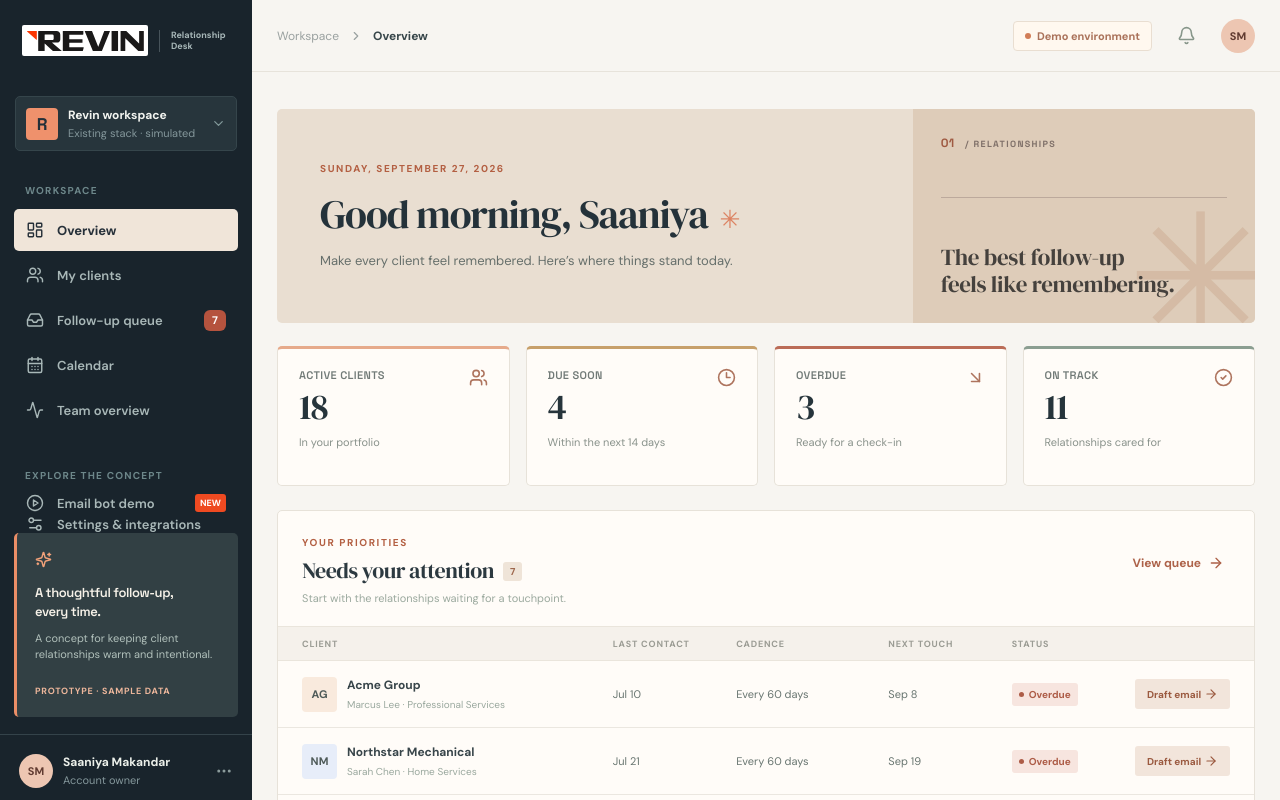
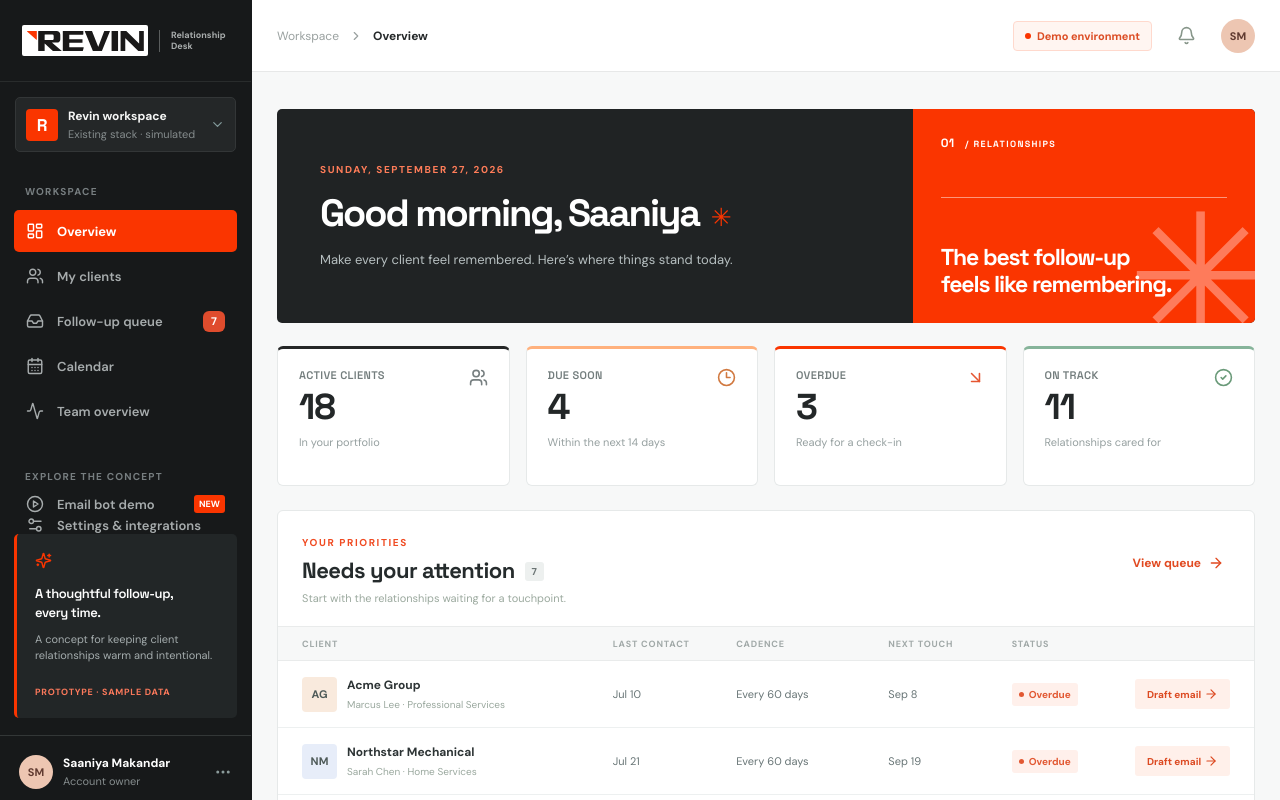
Before and after one commit to garv-Singh-3/Revin-Demo, a React (Vite) app: page / in a window 1280 px wide. Shown: the top 800 px of the page. Built offline with nearby package versions, Linux system fonts and the light colour scheme.

Commit message:
Apply Revin monochrome and orange theme to src/style.css

```diff
--- a/src/style.css
+++ b/src/style.css
@@ -137,3 +137,147 @@ h1,h2,h3{font-family:'DM Serif Display',Georgia,serif;font-weight:400;letter-spa
 .revin-logo-badge{background:#fff;width:126px;height:31px;border-radius:2px;display:grid;place-items:center;padding:5px;flex-shrink:0}.revin-logo-badge img{display:block;width:117px;height:20px;object-fit:contain}
 .detail-actions .detail-mail-link{display:inline-flex;align-items:center;gap:6px;color:#538466;background:#e7f1e9;border:1px solid #d8e9dc;padding:8px 10px;border-radius:3px;font-size:10px;font-weight:800;margin-right:4px;margin-left:0;white-space:nowrap}
 @media(max-width:650px){.detail-actions .detail-mail-link{width:auto;margin:0}}
+
+/* Revin monochrome + signal orange theme */
+:root{font-family:'DM Sans',sans-serif;color:#252626;background:#f7f8f8}
+body,.app{background:#f7f8f8}
+h1,h2,h3{font-family:'Space Grotesk',sans-serif;font-weight:700;letter-spacing:-.045em}
+.sidebar{background:#17191a;color:#fff;border-right:1px solid #17191a}
+.sidebar-top{border-bottom:1px solid #292c2c}
+.revin-logo-badge{background:#fff;border-radius:2px}
+.revin-brand .brand-divider{background:#5a5d5d}
+.revin-brand .brand-sub{color:#a9adad}
+.workspace-picker{background:#242728;border-color:#333637;color:#f5f6f5}
+.workspace-icon{background:#fa3500;color:#fff}
+.workspace-picker small,.profile small{color:#858c8d}
+.sidebar-section-label{color:#777e80}
+.nav-item{color:#a7acad}
+.nav-item:hover{background:#292d2e;color:#fff}
+.nav-item.active{background:#fa3500;color:#fff}
+.nav-item b{background:#df4c2d;color:#fff}
+.nav-item.active b{background:#fff;color:#de3c17}
+.demo-nav b,.demo-nav.active b{background:#fa3500;color:#fff}
+.demo-nav.active b{background:#fff;color:#fa3500}
+.demo-callout{background:#222627;border-left-color:#fa3500;color:#fff}
+.demo-callout>svg{color:#fa3500}
+.demo-callout p{color:#a4acad}
+.demo-callout span{color:#fb795b}
+.profile{border-color:#333737}.profile strong{color:#fff}
+.topbar{background:#fff;border-bottom:1px solid #e7e8e8}
+.breadcrumbs strong{color:#25292a}
+.environment-chip{background:#fff5f1;border-color:#ffd9cd;color:#dc4d25}
+.environment-chip span{background:#fa3500}
+.eyebrow,.section-overline{color:#f04a21}
+.welcome-band{background:#202324;border-color:#202324;color:#fff}
+.welcome-band .eyebrow{color:#ff7d59}
+.welcome-band h1{font-family:'Space Grotesk',sans-serif;font-size:38px;font-weight:700;letter-spacing:-.055em;color:#fff}
+.welcome-band p{color:#b6bfc0}
+.welcome-art{background:#fa3500;color:#fff}
+.welcome-number,.welcome-number span{color:#fff}
+.welcome-line{background:#ffffff7a}
+.welcome-art-copy{font-family:'Space Grotesk',sans-serif;font-weight:700;letter-spacing:-.05em;color:#fff}
+.welcome-asterisk{color:#ff8e72}
+.wave{color:#fa3500}
+.metric,.panel,.insight-strip,.queue-card,.client-hero{background:#fff;border-color:#e6e9e9;border-radius:6px}
+.metric{border-top:3px solid #252727}
+.metric:nth-child(2){border-top-color:#ffb17d}
+.metric:nth-child(3){border-top-color:#fa3500}
+.metric:nth-child(4){border-top-color:#86b49a}
+.metric-top>span:first-child{color:#737d7d}
+.metric-icon{color:#777f80!important}
+.metric:nth-child(2) .metric-icon{color:#d17940!important}
+.metric:nth-child(3) .metric-icon{color:#e55631!important}
+.metric:nth-child(4) .metric-icon{color:#6a9a79!important}
+.metric>strong{font-family:'Space Grotesk',sans-serif;font-weight:700;color:#232728}
+.metric>small{color:#96a0a0}
+.panel-heading h2,.queue-section h2,.detail-side h2,.team-priority h2,.calendar-nav h2{font-family:'Space Grotesk',sans-serif;font-weight:700;color:#252b2c}
+.count-badge{background:#edf0ef;color:#6b7474}
+.text-link,.panel-bottom-link,.insight-strip button{color:#e14a21}
+.text-link:hover,.panel-bottom-link:hover,.insight-strip button:hover{color:#ab2d0d}
+.row-head,.team-head,.weekday{background:#f7f8f8;border-color:#e9ebeb;color:#a1a9a8}
+.client-row,.team-row{border-color:#edf0f0}
+.client-cell strong,.team-person strong{color:#2d3435}
+.row-date{color:#687576}
+.pill{background:#eaf5ed;color:#558567}
+.pill.overdue{background:#fff0eb;color:#e25832}
+.pill.due-soon{background:#fff5e6;color:#ae823e}
+.mini-action{background:#fff0ea;color:#dc4a22}
+.mini-action:hover{background:#ffe2d6}
+.focus-card{background:#242829}
+.focus-icon{background:#fa3500;color:#fff}
+.focus-card .section-overline{color:#fd9278}
+.focus-card h3{font-family:'Space Grotesk',sans-serif;font-weight:700}
+.focus-card p{color:#bcc6c4}
+.focus-rings{border-color:#fa350066;box-shadow:0 0 0 27px #fa350012,0 0 0 55px #fa35000d}
+.date-tile{background:#fff0ea;color:#e2512a}
+.insight-symbol{background:#fff0ea;color:#ef572e}
+.insight-strip strong{color:#303a3b}
+.page-heading h1{color:#252b2c}
+.page-heading p{color:#818b8b}
+.button.primary{background:#fa3500;color:#fff}
+.button.primary:hover{background:#d82900}
+.button.secondary{background:#fff;border-color:#dce1e1;color:#354044}
+.button.secondary:hover{background:#f7f9f9}
+.button.subtle{color:#697576}.button.subtle:hover{background:#f4f6f6}
+.search-box,.input,.draft-editor,.notes-card textarea{background:#fff;border-color:#dfe4e4}
+.search-box:focus-within,.input:focus,.draft-editor:focus,.notes-card textarea:focus{border-color:#fa7755;box-shadow:0 0 0 3px #fa35001a}
+.tabs button.selected{border-color:#fa3500;color:#e34821}
+.tabs button.selected span{background:#fff0ea;color:#e34821}
+.queue-intro,.team-banner{background:#fff4ef;border-color:#ffe1d5}
+.queue-intro-icon,.team-banner-icon{background:#ffe2d6;color:#e34b23}
+.queue-intro strong,.team-banner strong{color:#3c3836}
+.queue-intro p,.team-banner p{color:#857f7c}
+.queue-card-bottom{background:#fafbfb;border-color:#e8ebeb}
+.client-name-button{color:#2c383a}.client-name-button:hover{color:#f04b21}
+.back-link{color:#e84b21}.back-link:hover{color:#b53112}
+.client-hero-bottom,.client-hero-bottom>div{border-color:#eaeeee}
+.health-value{color:#5a9870}
+.timeline-icon{background:#fff0ea;color:#e4532c}
+.timeline-icon.meeting{background:#eaf1f6;color:#6488a2}
+.timeline-icon.note{background:#fff5e5;color:#b68a4a}
+.latest-tag{color:#ef542d}
+.setting-next{background:#fff3ed;color:#e65a31}.setting-next strong{color:#dc4a20}
+.notes-card .note-content{background:#f8fafa}
+.calendar-event{background:#fff0e9;color:#d9522c}
+.is-today .day-number{background:#fa3500}
+.today-btn{border-color:#dce1e1;color:#526365}
+.agenda-date{background:#fff0e9;color:#e6542a}
+.coverage>div span{background:#fa3500}
+.integration-icon,.settings-section .integration-icon{background:#fff0e9;color:#e8512b}
+.privacy-note{background:#f6f8f8;color:#737f7e}
+.modal{background:#fff;border-radius:8px}
+.modal-icon{background:#fff0e9;color:#e9512a}
+.composer-meta{background:#f8fafa;border-color:#e8eded}
+.toast{background:#252b2c}
+.integration-banner{background:#fff3ee;border-color:#ffd9c9;border-left-color:#fa3500;color:#f15229}
+.integration-banner strong{color:#323434}.integration-banner span{color:#8b8683}.integration-banner>span{color:#e35229}
+.provider-choice{background:#f7f9f9}.provider-choice label{color:#667171}
+.setting-toggle{border-color:#e9eded}.setting-toggle strong{color:#343d3e}.setting-toggle i{background:#c7cccc}.setting-toggle input:checked+i{background:#fa3500}.setting-toggle input:focus-visible+i{outline-color:#faac93}.settings-divider{background:#e9eded}
+.detail-actions .detail-mail-link{background:#eaf5ed;border-color:#d6e9da;color:#5c8a69}
+.demo-stamp{background:#fff0e9;border-color:#ffd9c9;color:#d94c23}
+.demo-flowline{background:#242829;color:#d7dddd}
+.demo-flowline svg{color:#fa5a31}.demo-flowline>svg{color:#858f8f}
+.demo-settings-note{background:#fff4ee;border-color:#ffdbc9;color:#8a6c60}.demo-settings-note button{color:#e54b21}
+.demo-stage{background:#fff;border-color:#e4e9e9}
+.demo-stage-head{border-color:#e8eded}.demo-kicker{color:#f04d22}.demo-stage-head h2{color:#232a2c}.demo-stage-head p{color:#879394}
+.demo-play{background:#fa3500}.demo-play:hover{background:#d92f06}
+.demo-canvas{background:radial-gradient(circle at 15% 0%,#ffe4da 0%,transparent 35%),linear-gradient(145deg,#f8faf9,#eef1f0)}
+.scene-overline{color:#e6522b}
+.mock-crm,.mail-window{border-color:#dde5e5}
+.mock-top{background:#252b2c}.mock-logo{background:#fa3500}
+.mock-avatar{background:#eff2f2;color:#657779}
+.mock-body small,.mock-details small{color:#99a5a6}
+.mock-body h3{color:#252d2e}.mock-details{border-color:#e9eeee}.mock-details>div{border-color:#e9eeee}.mock-details strong{color:#344042}.mock-details .alert{color:#eb4f29}
+.floating-detection,.floating-mail{background:#fa3500;box-shadow:0 10px 24px #fa350044}
+.mail-list-item.highlight{background:#edf6ff;border-color:#e3edf4}
+.bot-avatar{background:#fa3500}
+.embedded-draft{border-left-color:#fa3500;background:#f8faf9}.embedded-draft>span{color:#e4512a}
+.reply-instruction b{color:#fa3500}
+.reply-toggle button.active{border-color:#fa8e70;background:#fff0ea;color:#dd4b24}
+.sent-check{color:#419267}
+.send-route{color:#e4512a}.send-route span{border-color:#dfe6e6}
+.complete-icon{background:#e4f4e8;color:#4a9b68}
+.scene-complete h3{color:#283032}.complete-stats span{border-color:#e0e7e7}.scene-complete button{color:#e34c23}
+.demo-dots button.active{background:#fa3500}
+.demo-disclaimer svg{color:#fa3500}
+@media(max-width:650px){.welcome-band h1{font-size:29px}.welcome-art{background:#fa3500}}
```
